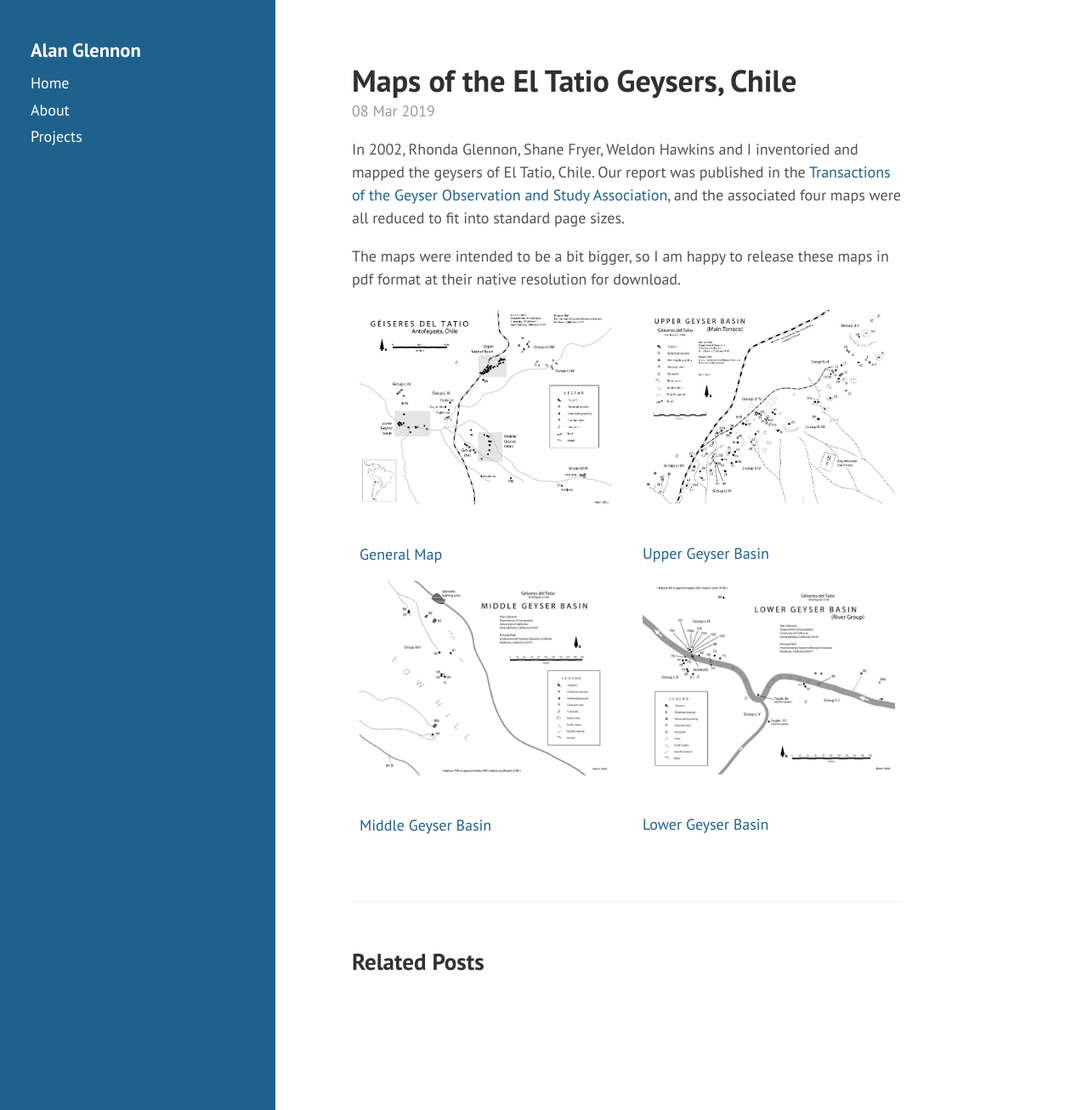
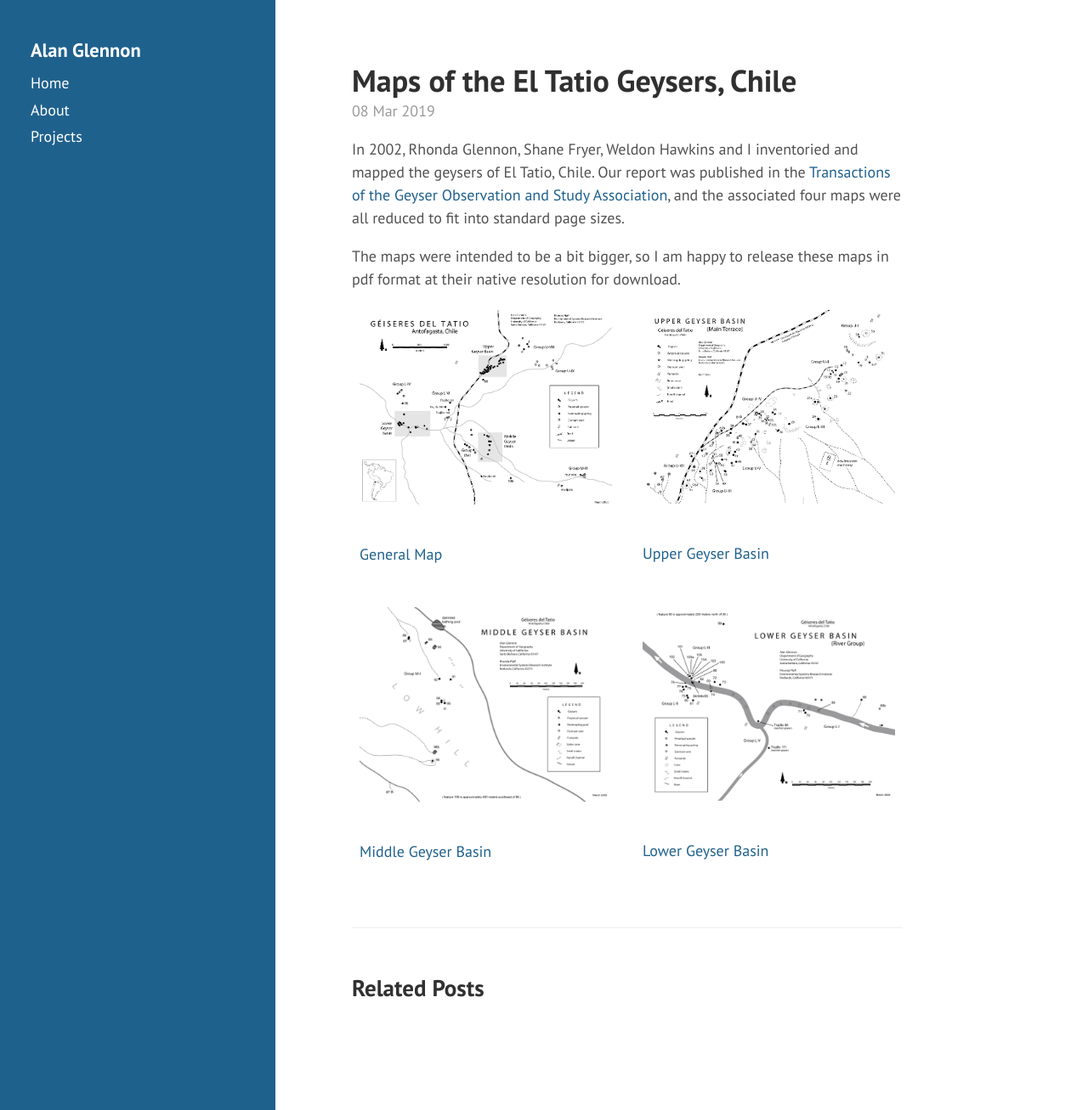
Before and after one commit to glennon/glennon.github.io, a Jekyll site: the page built from _posts/2019-03-08-el-tatio-maps.md, in a window 1280 px wide and 1307 px high. Shown: the whole window at 85% size. Built offline with Jekyll 4.4.1, drawn with Linux system fonts in a browser that asks for light colours.

Commit message:
Update 2019-03-08-el-tatio-maps.md

```diff
--- a/_posts/2019-03-08-el-tatio-maps.md
+++ b/_posts/2019-03-08-el-tatio-maps.md
@@ -14,7 +14,7 @@ The maps were intended to be a bit bigger, so I am happy to release these maps i
 <td width="1rem"></td>
 <td><a href="/public/posts/tatioupper.pdf"><img src="/public/posts/tatioupper.png" /><br />Upper Geyser Basin</a></td>
 </tr>
-<tr><td height="1rem"></td></tr>
+<tr><td height="40px"></td></tr>
 <tr>
 <td><a href="/public/posts/tatiomiddle.pdf"><img src="/public/posts/tatiomiddle.png" /><br />Middle Geyser Basin</a></td>
 <td width="1rem"></td>
```
